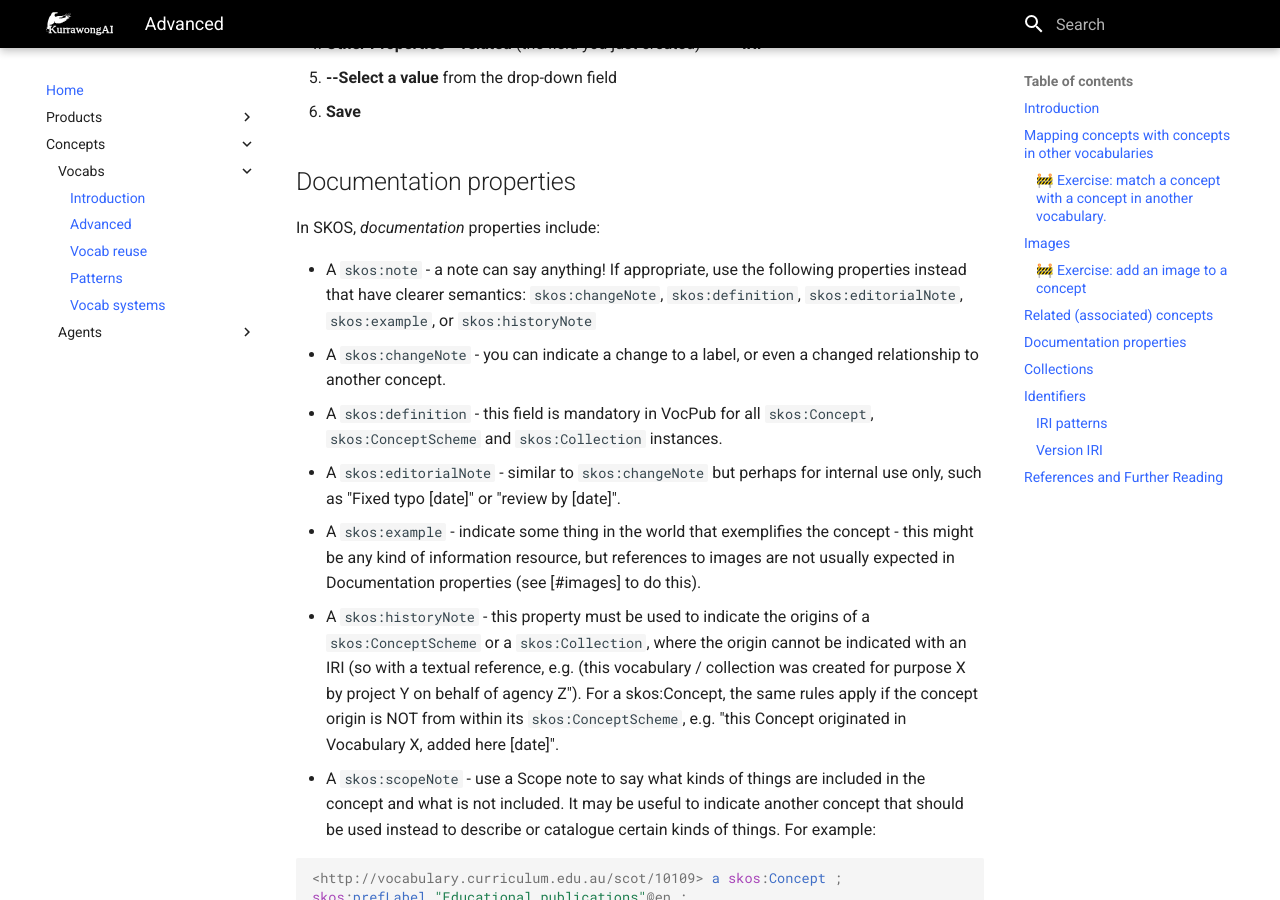
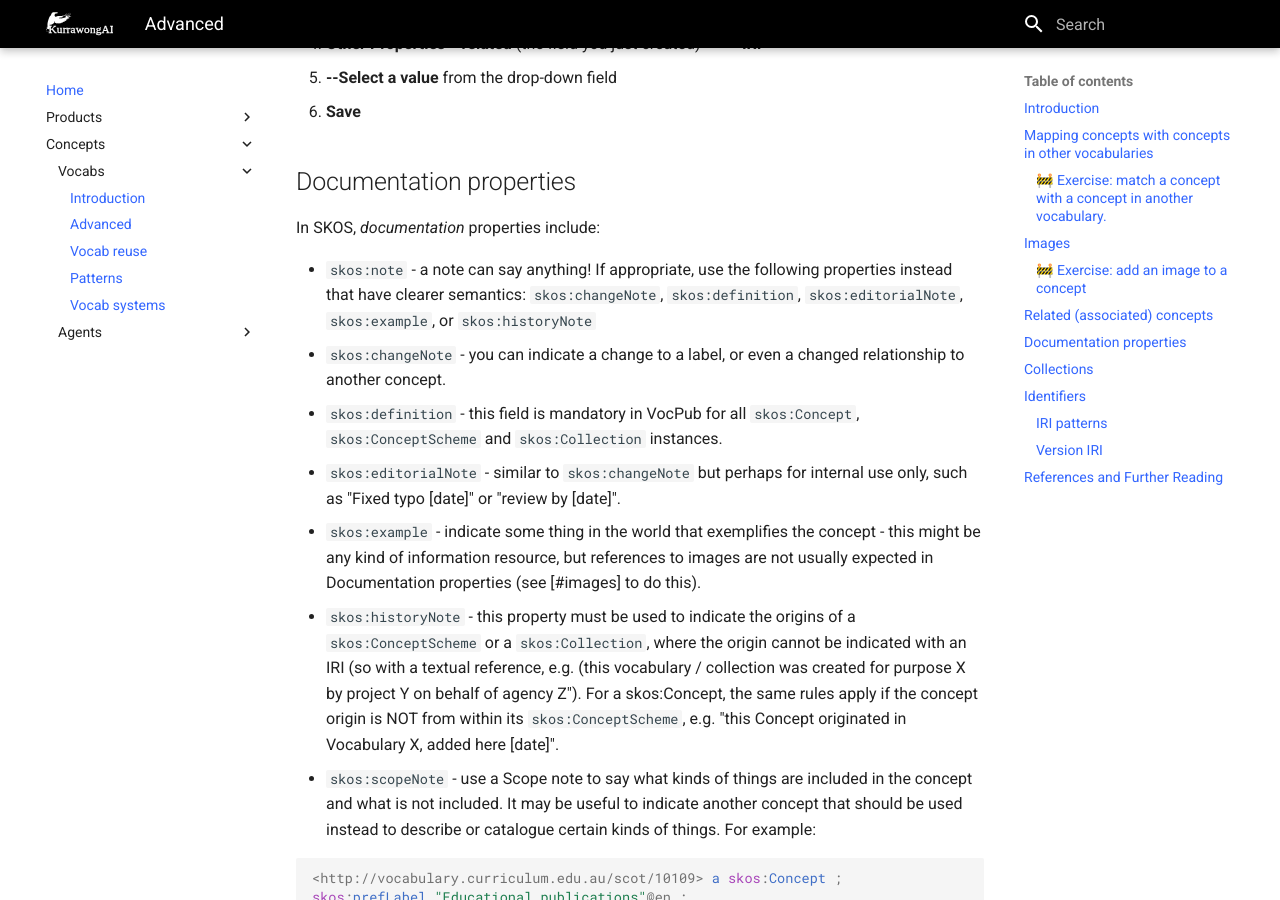
Before and after one commit to Kurrawong/docs, an MkDocs documentation site: the page built from docs/concepts/vocabs/creation.md, in a window 1280 px wide and 900 px high, scrolled down 3508 px. Built offline with MkDocs 1.6.1 and Material for MkDocs 9.7.7, drawn with Linux system fonts in a browser that asks for light colours.

````diff
--- a/docs/concepts/vocabs/creation.md
+++ b/docs/concepts/vocabs/creation.md
@@ -104,13 +104,13 @@ To add a `skos:related`, go to VocEdit and:
 
 In SKOS, _documentation_ properties include:
 
-- A `skos:note` - a note can say anything! If appropriate, use the following properties instead that have clearer semantics: `skos:changeNote`, `skos:definition`, `skos:editorialNote`, `skos:example`, or `skos:historyNote`
-- A `skos:changeNote` - you can indicate a change to a label, or even a changed relationship to another concept.
-- A `skos:definition` - this field is mandatory in VocPub for all `skos:Concept`, `skos:ConceptScheme` and `skos:Collection` instances.
-- A `skos:editorialNote` - similar to `skos:changeNote` but perhaps for internal use only, such as "Fixed typo [date]" or "review by [date]".
-- A `skos:example` - indicate some thing in the world that exemplifies the concept - this might be any kind of information resource, but references to images are not usually expected in Documentation properties (see [#images] to do this).
-- A `skos:historyNote` - this property must be used to indicate the origins of a `skos:ConceptScheme` or a `skos:Collection`, where the origin cannot be indicated with an IRI (so with a textual reference, e.g. (this vocabulary / collection was created for purpose X by project Y on behalf of agency Z"). For a skos:Concept, the same rules apply if the concept origin is NOT from within its `skos:ConceptScheme`, e.g. "this Concept originated in Vocabulary X, added here [date]".
-- A `skos:scopeNote` - use a Scope note to say what kinds of things are included in the concept and what is not included. It may be useful to indicate another concept that should be used instead to describe or catalogue certain kinds of things. For example:
+- `skos:note` - a note can say anything! If appropriate, use the following properties instead that have clearer semantics: `skos:changeNote`, `skos:definition`, `skos:editorialNote`, `skos:example`, or `skos:historyNote`
+- `skos:changeNote` - you can indicate a change to a label, or even a changed relationship to another concept.
+- `skos:definition` - this field is mandatory in VocPub for all `skos:Concept`, `skos:ConceptScheme` and `skos:Collection` instances.
+- `skos:editorialNote` - similar to `skos:changeNote` but perhaps for internal use only, such as "Fixed typo [date]" or "review by [date]".
+- `skos:example` - indicate some thing in the world that exemplifies the concept - this might be any kind of information resource, but references to images are not usually expected in Documentation properties (see [#images] to do this).
+- `skos:historyNote` - this property must be used to indicate the origins of a `skos:ConceptScheme` or a `skos:Collection`, where the origin cannot be indicated with an IRI (so with a textual reference, e.g. (this vocabulary / collection was created for purpose X by project Y on behalf of agency Z"). For a skos:Concept, the same rules apply if the concept origin is NOT from within its `skos:ConceptScheme`, e.g. "this Concept originated in Vocabulary X, added here [date]".
+- `skos:scopeNote` - use a Scope note to say what kinds of things are included in the concept and what is not included. It may be useful to indicate another concept that should be used instead to describe or catalogue certain kinds of things. For example:
 
 ```turtle
 <http://vocabulary.curriculum.edu.au/scot/10109> a skos:Concept ;
````
